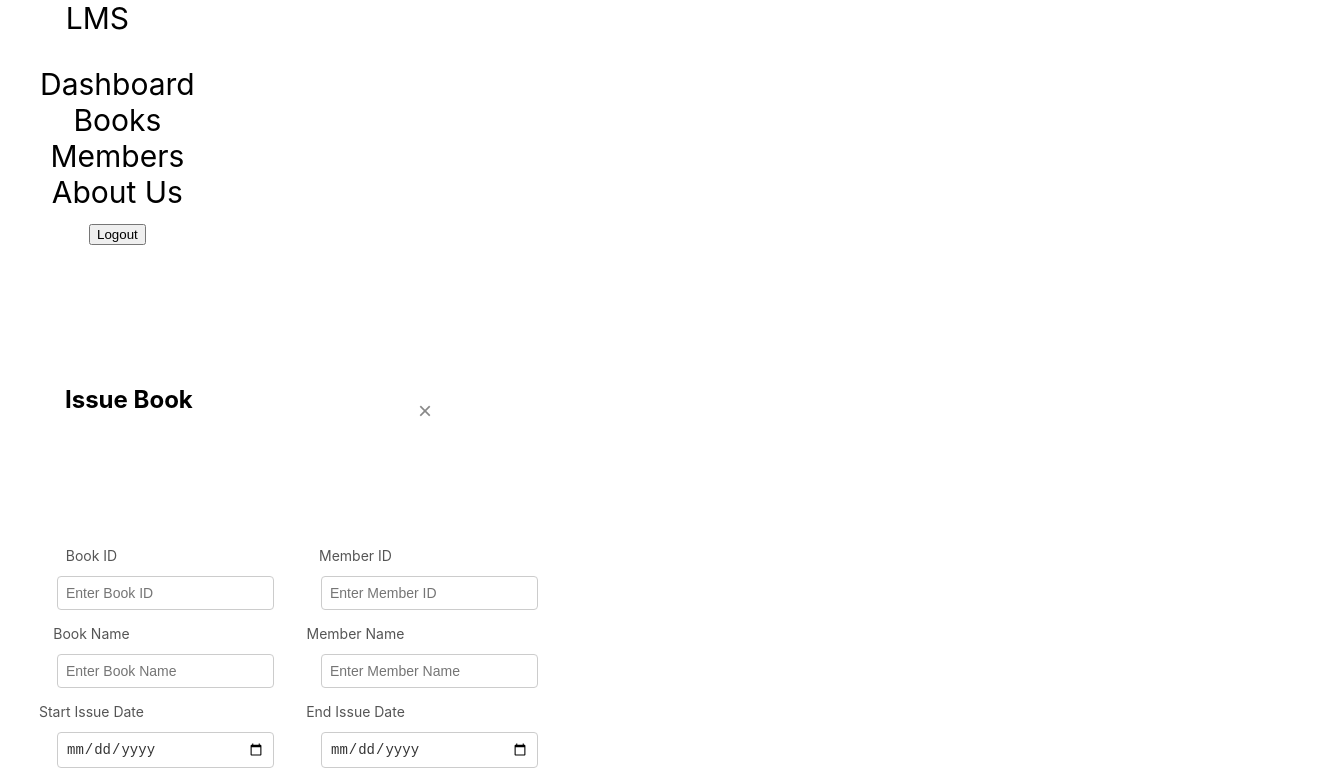
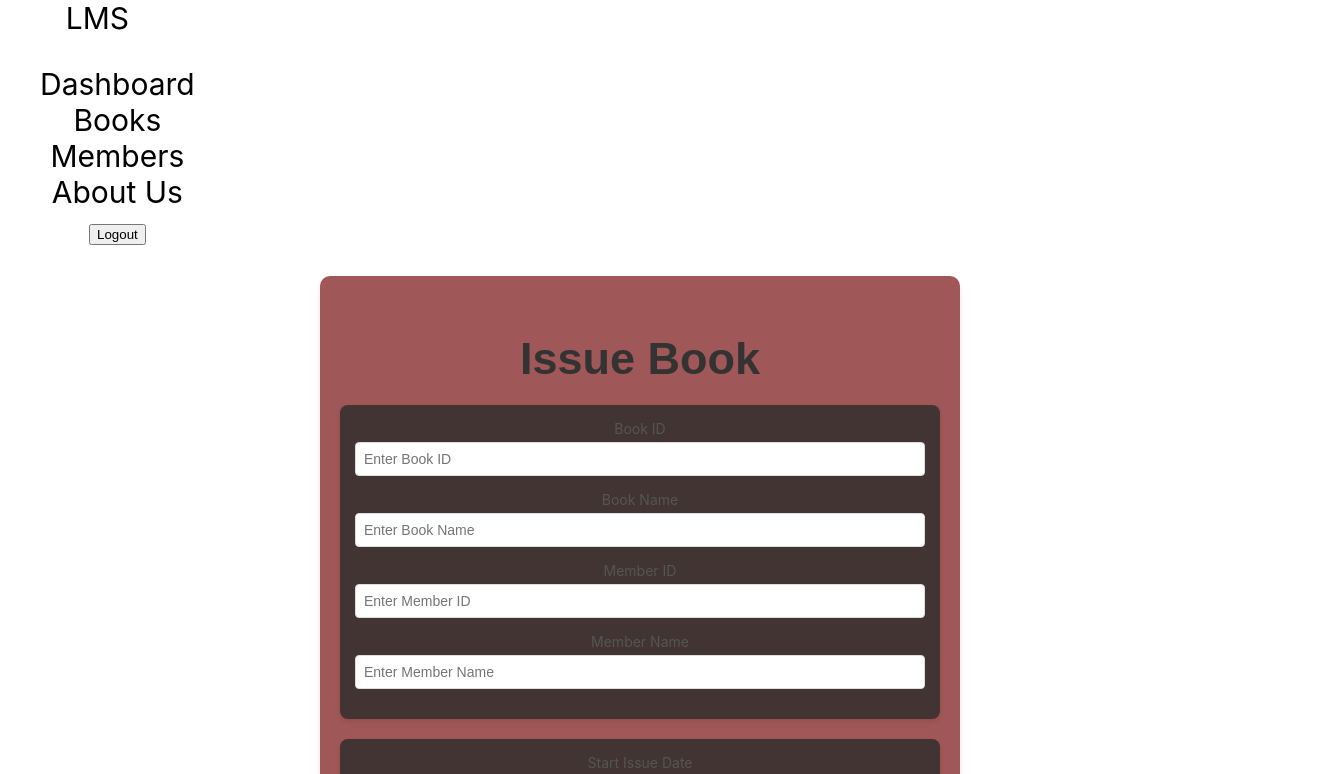
Before and after one commit to KushaRa/LMS-KaragasthalawaMV, a React (Create React App) app: page / in a window 1280 px wide. Shown: the top 774 px of the page, 1320 px wide, since content can reach past the window. Built offline with nearby package versions, Linux system fonts and the light colour scheme.

Commit message:
changed some css

```diff
--- a/src/components/issueBook/issueBook.css
+++ b/src/components/issueBook/issueBook.css
@@ -1,103 +1,63 @@
-/* Make the form cover the entire page */
-.issue-book-page {
-    width: 100%;
-    height: 100vh;
-    background: white;
-    display: flex;
-    flex-direction: column;
-    justify-content: center;
-    align-items: left;
-    /* font-family: Arial, sans-serif; */
+/* General Container Styling */
+.issue-book-container {
+  background-color: #9f5757;
   padding: 20px;
+  border-radius: 10px;
+  max-width: 600px;
+  margin: auto;
+  box-shadow: 0 4px 6px rgba(0, 0, 0, 0.1);
 }
 
-  .issue-book-header {
-    width: 100%;
-    max-width: 600px;
-    display: flex;
-    justify-content: space-between;
-    align-items: center;
+.issue-book-title {
+  text-align: center;
+  color: #333;
+  margin-bottom: 20px;
+  font-family: 'Arial', sans-serif;
+}
+
+/* Form Sections */
+.form-section {
+  background-color: #433434;
+  padding: 15px;
+  border-radius: 8px;
+  box-shadow: 0 2px 4px rgba(0, 0, 0, 0.1);
   margin-bottom: 20px;
 }
 
-  .issue-book-header h3 {
-    /* margin: 0; */
-    font-size: 24px;
-    color: black;
-    margin-top: -550px;
-    margin-left: 45px;
-
+/* Input Group Styling */
+.input-group {
+  display: flex;
+  flex-direction: column;
+  margin-bottom: 15px;
 }
 
-  .close-button {
-    background: none;
-    border: none;
-    font-size: 24px;
-    color: #888;
-    cursor: pointer;
-    margin-top: -550px;
-    margin-right: -550px;
+.input-group label {
+  margin-bottom: 5px;
+  font-size: 14px;
+  color: #555;
 }
 
-  .close-button:hover {
-    color: #333;
+.input-group input {
+  padding: 8px;
+  border: 1px solid #ddd;
+  border-radius: 4px;
+  font-size: 14px;
 }
 
-  /* .issue-book-form {
-    width: 100%;
-    max-width: 600px;
-    background: #fff;
-    padding: 20px;
-    border-radius: 8px;
-    box-shadow: 0 4px 10px rgba(0, 0, 0, 0.1);
-  } */
-
-  .form-row {
-    display: flex;
-    justify-content: flex-start;
-    margin-bottom: 15px;
-    gap: 15px;
-    align-items: flex-start;
-
-  }
-
-  .form-group {
-    width: 48%;
-    margin-right: 100px;
-    margin-left: -50px;
-    flex: 1;
-    max-width: 60%;
-
-  }
-
-  .form-group label {
+/* Button Styling */
+.issue-book-button {
   display: block;
-    font-size: 14px;
-    color: #555;
-    margin-bottom: 5px;
-    margin-left: -130px;
-  }
-
-  .form-group input {
-    width: 100%;
-    padding: 8px;
-    font-size: 14px;
-    color: #333;
-    border: 1px solid #ccc;
-    border-radius: 4px;
-  }
-
-  .issue-book-button {
   width: 100%;
   padding: 10px;
+  background-color: #f77f00;
+  color: white;
   font-size: 16px;
-    color: #fff;
-    background: #f90;
   border: none;
-    border-radius: 4px;
+  border-radius: 5px;
   cursor: pointer;
+  margin-top: 20px;
 }
 
 .issue-book-button:hover {
-    background: #e88c00;
+  background-color: #dc6200;
 }
--- a/src/components/issueBook/issueBook.jsx
+++ b/src/components/issueBook/issueBook.jsx
@@ -1,52 +1,49 @@
+//
+
 import React from 'react';
 import './issueBook.css';
 
-const IssueBook = () => {
+function IssueBook() {
   return (
-    <div className="issue-book-page">
-      <div className="issue-book-header">
-        <h3>Issue Book</h3>
-        <button className="close-button">×</button>
-        <form className="issue-book-form">
-        <div className="form-row">
-           <div className="form-group">
-            <label htmlFor="book-id">Book ID</label>
-            <input type="text" id="book-id" placeholder="Enter Book ID" />
-          </div>
-          <div className="form-group">
-            <label htmlFor="member-id">Member ID</label>
-            <input type="text" id="member-id" placeholder="Enter Member ID" />
-          </div>
+
+    <div className="issue-book-container">
+      <h2 className="issue-book-title">Issue Book</h2>
+
+      {/* First Container */}
+      <div className="form-section">
+        <div className="input-group">
+          <label htmlFor="bookId">Book ID</label>
+          <input type="text" id="bookId" placeholder="Enter Book ID" />
         </div>
-        <div className="form-row">
-          <div className="form-group">
-            <label htmlFor="book-name">Book Name</label>
-            <input type="text" id="book-name" placeholder="Enter Book Name" />
-          </div>
-          <div className="form-group">
-            <label htmlFor="member-name">Member Name</label>
-            <input type="text" id="member-name" placeholder="Enter Member Name" />
-          </div>
+        <div className="input-group">
+          <label htmlFor="bookName">Book Name</label>
+          <input type="text" id="bookName" placeholder="Enter Book Name" />
         </div>
-        <div className="form-row">
-          <div className="form-group">
-            <label htmlFor="start-issue-date">Start Issue Date</label>
-            <input type="date" id="start-issue-date" />
-          </div>
-          <div className="form-group">
-            <label htmlFor="end-issue-date">End Issue Date</label>
-            <input type="date" id="end-issue-date" />
-          </div>
+        <div className="input-group">
+          <label htmlFor="memberId">Member ID</label>
+          <input type="text" id="memberId" placeholder="Enter Member ID" />
         </div>
-        <button type="submit" className="issue-book-button">Issue Book</button>
-      </form>
-
-
-
+        <div className="input-group">
+          <label htmlFor="memberName">Member Name</label>
+          <input type="text" id="memberName" placeholder="Enter Member Name" />
+        </div>
       </div>
 
+      {/* Second Container */}
+      <div className="form-section">
+        <div className="input-group">
+          <label htmlFor="startIssueDate">Start Issue Date</label>
+          <input type="date" id="startIssueDate" />
+        </div>
+        <div className="input-group">
+          <label htmlFor="endIssueDate">End Issue Date</label>
+          <input type="date" id="endIssueDate" />
+        </div>
+      </div>
+
+      <button className="issue-book-button">Issue Book</button>
     </div>
   );
-};
+}
 
 export default IssueBook;
```
Lines whose indentation alone changed are shown as unchanged.
